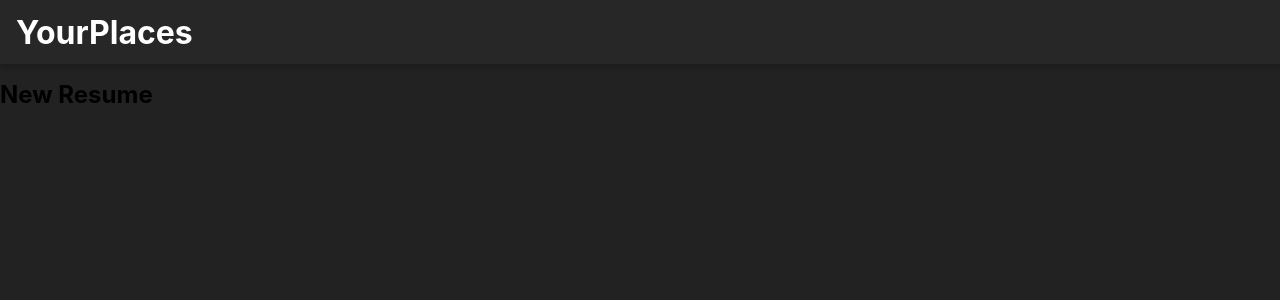
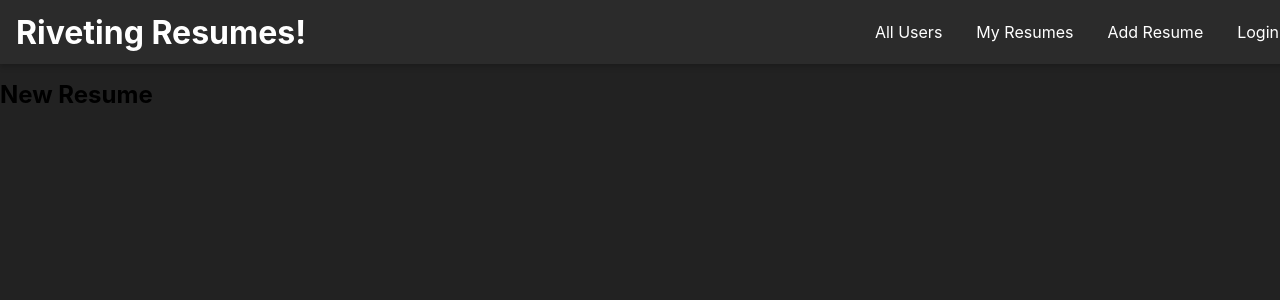
Before and after one commit to vignesh-natarajxn/PiPort, a React (Create React App) app in the folder frontend/: page /resumes/new in a window 1280 px wide. Shown: the top 300 px of the page. Built offline with nearby package versions, Linux system fonts and the light colour scheme.

Commit message:
nav links

```diff
--- a/frontend/src/shared/components/Navigation/MainHeader.css
+++ b/frontend/src/shared/components/Navigation/MainHeader.css
@@ -6,7 +6,7 @@
   position: fixed;
   top: 0;
   left: 0;
-  background: #272727;
+  background: #2b2b2b;
   box-shadow: 0 2px 6px rgba(0, 0, 0, 0.26);
   padding: 0 1rem;
   z-index: 5;
--- a/frontend/src/shared/components/Navigation/MainNavigation.js
+++ b/frontend/src/shared/components/Navigation/MainNavigation.js
@@ -2,6 +2,7 @@ import React from 'react';
 import { Link } from 'react-router-dom';
 
 import MainHeader from './MainHeader';
+import NavLinks from './NavLinks';
 import './MainNavigation.css';
 
 const MainNavigation = props => {
@@ -13,10 +14,10 @@ const MainNavigation = props => {
         <span />
       </button>
       <h1 className="main-navigation__title">
-        <Link to="/">YourPlaces</Link>
+        <Link to="/">Riveting Resumes!</Link>
       </h1>
       <nav>
-        ...
+        <NavLinks />
       </nav>
     </MainHeader>
   );
--- a/frontend/src/shared/components/Navigation/NavLinks.css
+++ b/frontend/src/shared/components/Navigation/NavLinks.css
@@ -0,0 +1,76 @@
+.nav-links {
+  list-style: none;
+  margin: 0;
+  padding: 0;
+  width: 100%;
+  height: 100%;
+  display: flex;
+  flex-direction: column;
+  justify-content: center;
+  align-items: center;
+}
+
+.nav-links li {
+  margin: 1rem;
+}
+
+.nav-links a {
+  border: 1px solid transparent;
+  color: #292929;
+  text-decoration: none;
+  padding: 0.5rem;
+}
+
+.nav-links a:hover,
+.nav-links a:active,
+.nav-links a.active {
+  background: #00ff95;
+  border-color: #292929;
+  color: #292929;
+}
+
+.nav-links button {
+  cursor: pointer;
+  border: 1px solid #292929;
+  color: #292929;
+  background: transparent;
+  padding: 0.5rem;
+  font: inherit;
+}
+
+.nav-links button:focus {
+  outline: none;
+}
+
+.nav-links button:hover,
+.nav-links button:active {
+  background: #292929;
+  color: white;
+}
+
+@media (min-width: 768px) {
+  .nav-links {
+    flex-direction: row;
+  }
+
+  .nav-links li {
+    margin: 0 0.5rem;
+  }
+
+  .nav-links a {
+    color: white;
+    text-decoration: none;
+  }
+
+  .nav-links button {
+    border: 1px solid white;
+    color: white;
+    background: transparent;
+  }
+
+  .nav-links button:hover,
+  .nav-links button:active {
+    background: #00ff95;
+    color: #292929;
+  }
+}
--- a/frontend/src/shared/components/Navigation/NavLinks.js
+++ b/frontend/src/shared/components/Navigation/NavLinks.js
@@ -0,0 +1,23 @@
+import React from 'react';
+import { NavLink } from 'react-router-dom';
+
+import './NavLinks.css';
+
+const NavLinks = props => {
+  return <ul className="nav-links">
+    <li>
+      <NavLink to="/" exact>All Users</NavLink>
+    </li>
+    <li>
+      <NavLink to="/u1/places">My Resumes</NavLink>
+    </li>
+    <li>
+      <NavLink to="/places/new">Add Resume</NavLink>
+    </li>
+    <li>
+      <NavLink to="/auth">Login</NavLink>
+    </li>
+  </ul>
+};
+
+export default NavLinks;
```
